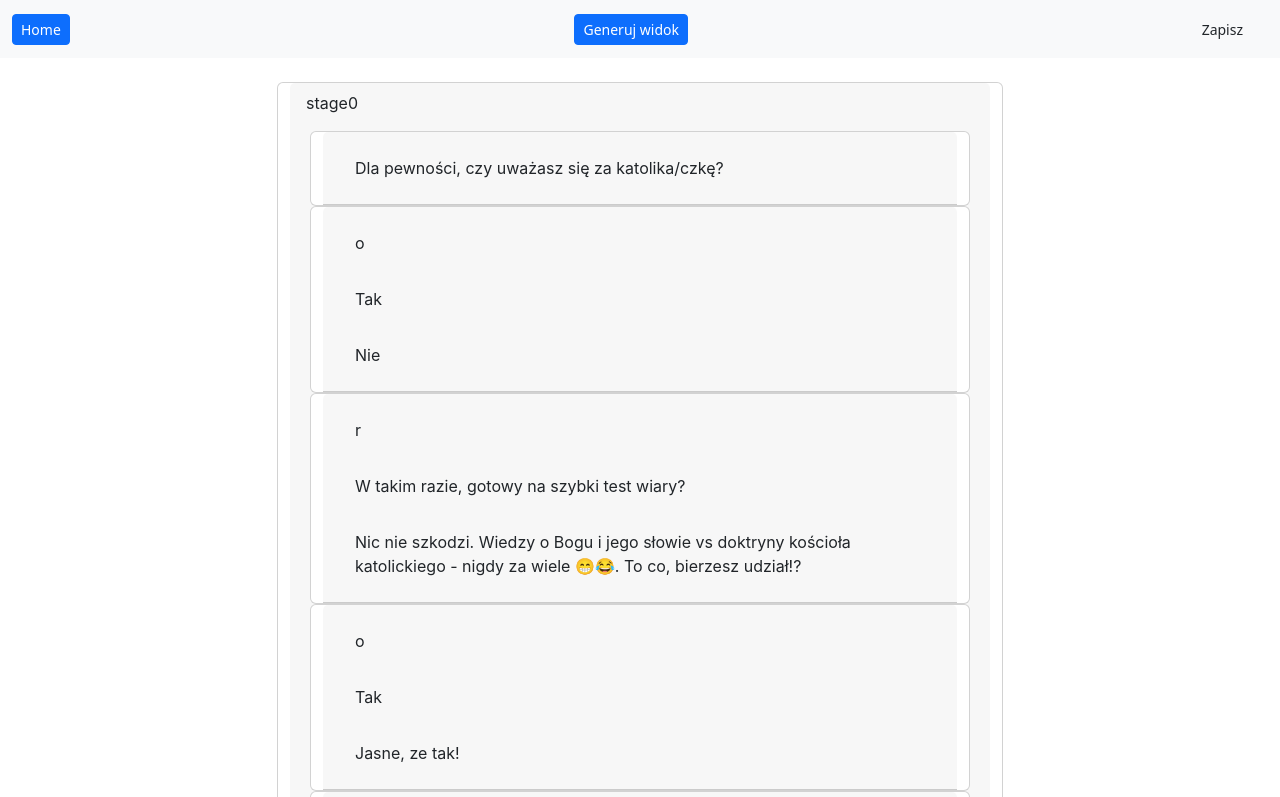
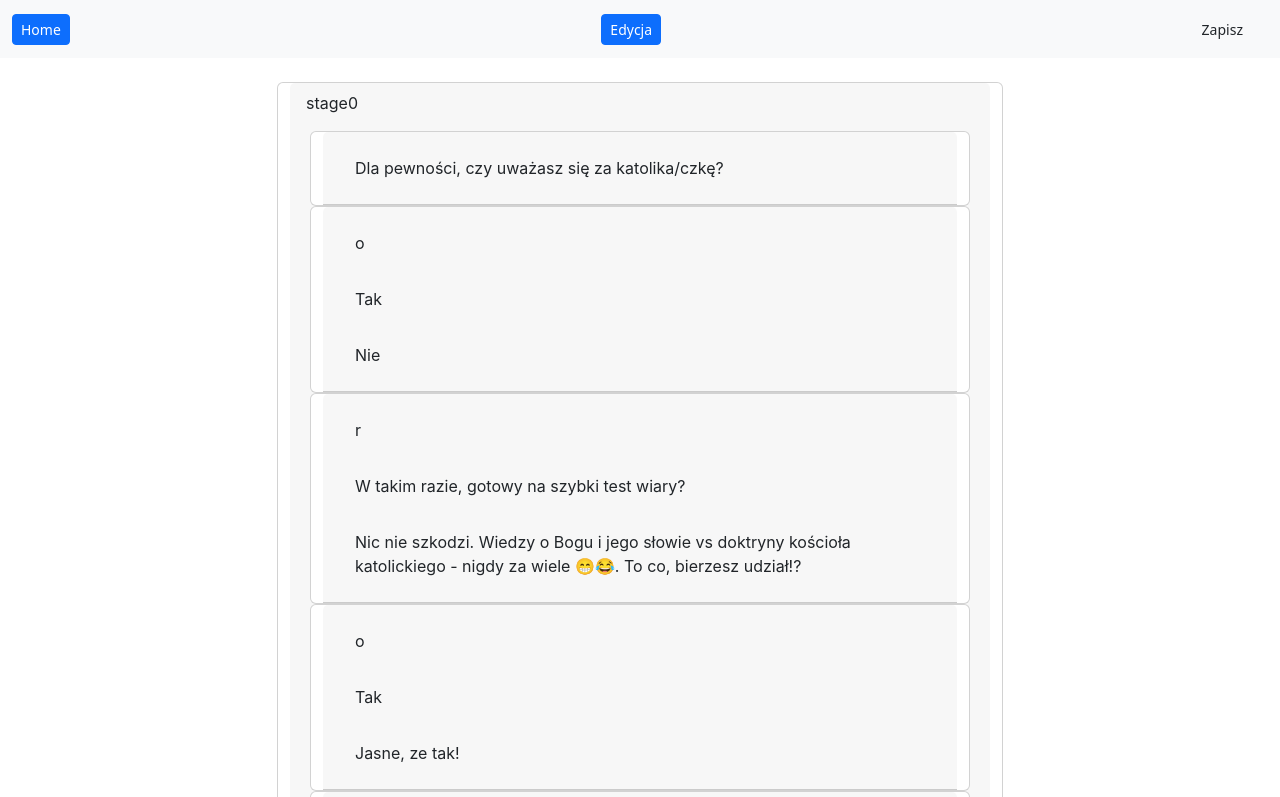
Before and after one commit to jacekrostocki/faith_survey, a website built with Parcel: page src/editor.html in a window 1280 px wide. Both pictures are taken after a click on the link "Generuj widok". Shown: the top 797 px of the page. Built offline with nearby package versions, Linux system fonts and the light colour scheme.

Commit message:
edit button additio in edit mode

```diff
--- a/src/editor.html
+++ b/src/editor.html
@@ -10,11 +10,11 @@
   <body>
     <nav class="navbar sticky-top navbar-light bg-light">
       <div class="container-fluid">
-        <a class="navbar-brand" href="index.html"
+        <a class="navbar-brand btn-home-a" href="index.html"
           ><button type="button" class="btn btn-home btn-primary btn-sm" alt="">
             Home
           </button></a
-        ><a class="navbar-brand" href="#"
+        ><a class="navbar-brand btn-generate-a" href="#"
           ><button
             type="button"
             class="btn btn-generate btn-primary btn-sm"
@@ -22,7 +22,7 @@
           >
             Generuj widok
           </button></a
-        ><a class="navbar-brand" href="#"
+        ><a class="navbar-brand btn-save-a" href="#"
           ><button type="button" class="btn btn-save btn-sm" alt="">
             Zapisz
           </button></a
--- a/src/js/mainEditor.js
+++ b/src/js/mainEditor.js
@@ -6,11 +6,9 @@ const controlGenerate = function () {
   viewEditor.render(model.state.survey);
 };
 
+//
+
 const init = function () {
   viewEditor.addHandlerEditorBtn(controlGenerate);
 };
 init();
-
-console.log(
-  Object.keys(model.state.survey).forEach((stage) => console.log(stage))
-);
--- a/src/js/viewEditor.js
+++ b/src/js/viewEditor.js
@@ -1,6 +1,6 @@
 class ViewEditor {
   mainContainer = document.querySelector(".main-container");
-  _btnGenerate = document.querySelector(".btn-generate");
+  _btnGenerate = document.querySelector(".btn-generate-a");
 
   addHandlerEditorBtn(handler) {
     this._btnGenerate.addEventListener("click", function (e) {
@@ -24,6 +24,25 @@ class ViewEditor {
         );
       });
     });
+
+    //remove 'generate btn' and add 'edit' btn
+    this._btnGenerate.insertAdjacentHTML(
+      "afterend",
+      this._generateEditBtnMarkup()
+    );
+    this._btnGenerate.style.display = "none";
+  }
+
+  _generateEditBtnMarkup() {
+    return `<a class="navbar-brand" href="#"
+    ><button
+      type="button"
+      class="btn btn-edit btn-primary btn-sm"
+      alt=""
+    >
+      Edycja
+    </button></a
+  >`;
   }
 
   _generateStageMarkup(data) {
```
